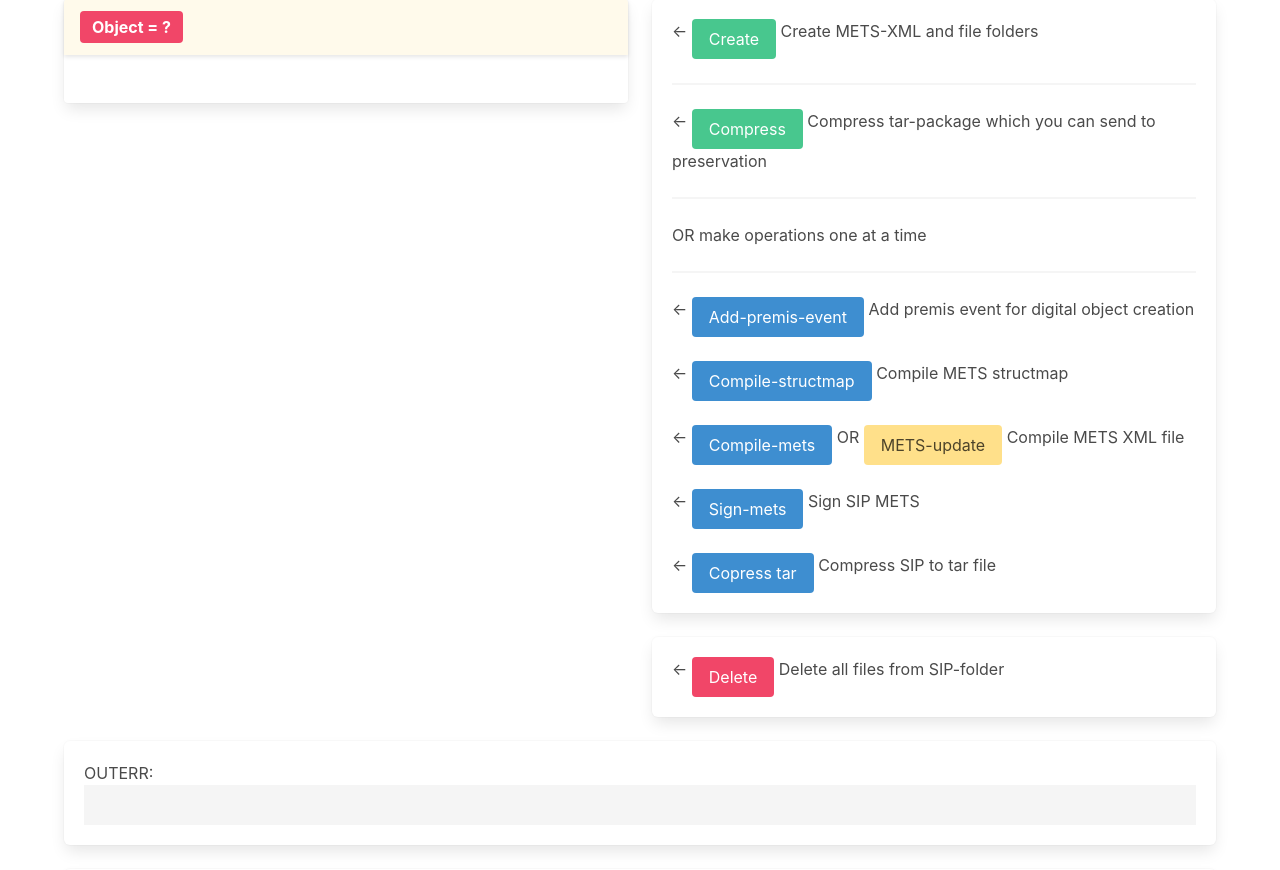
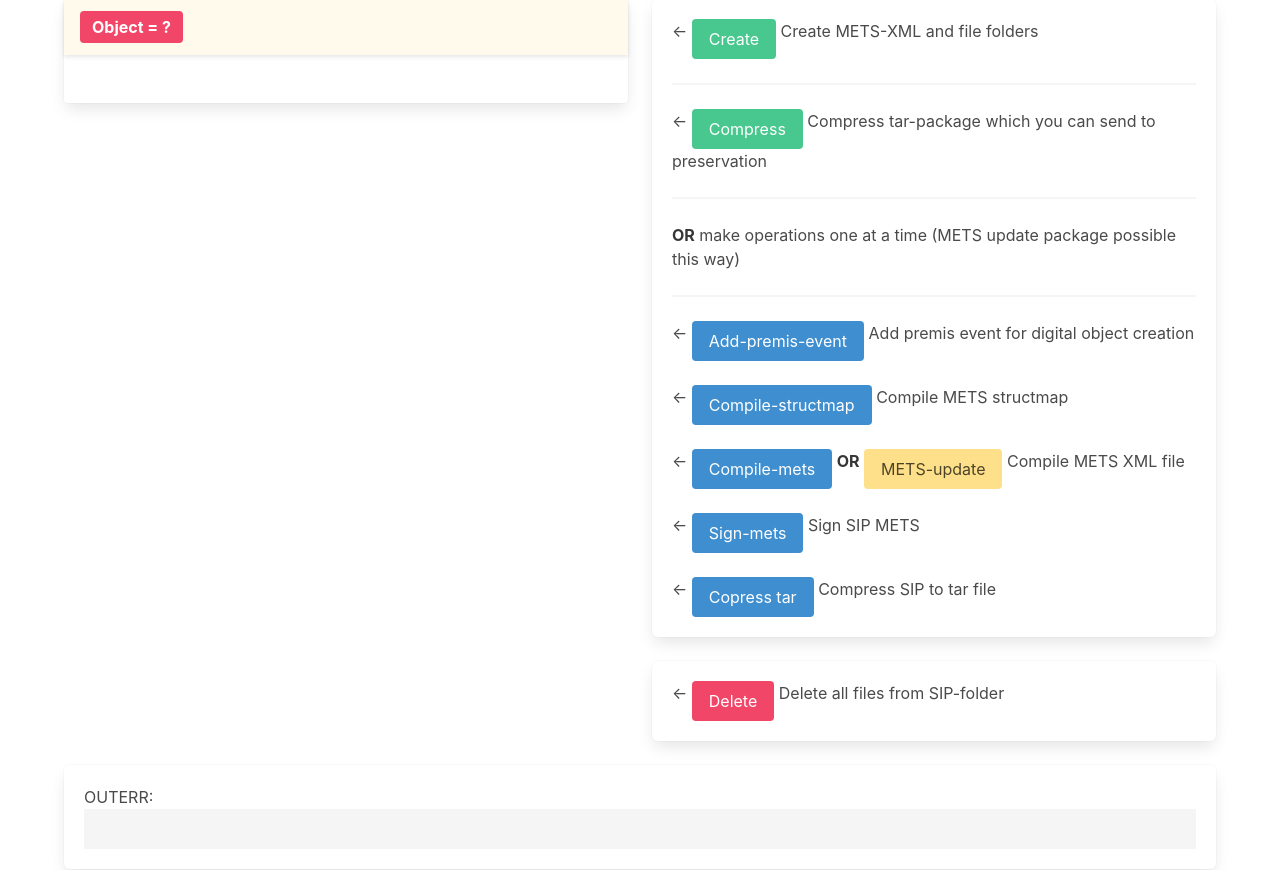
Before and after one commit to FinnishNationalGallery/mediajam, a Python web app: template templates/sip.html in a window 1280 px wide. Shown: the part 137-1007 px from the top of the page. Run offline with Jinja, Linux system fonts and the light colour scheme; the template is opened without the code that fills it, so the values that code supplies are empty; some libraries are stand-ins or nearby versions.

Commit message:
Update sip.html

```diff
--- a/templates/sip.html
+++ b/templates/sip.html
@@ -70,7 +70,7 @@
             <a href="{{url_for('sip_make_tar')}}?flag=once"><button class="button is-success" id="hide1">Compress</button></a>
             Compress tar-package which you can send to preservation
             <hr>
-            OR make operations one at a time
+            <strong>OR</strong> make operations one at a time (METS update package possible this way)
             <hr>
             &larr;
             <a href="{{url_for('sip_premis_event_created')}}?flag=once"><button class="button is-info" id="hide2">Add-premis-event</button></a>
@@ -82,16 +82,16 @@
             </br></br>
             &larr;
             <a href="{{url_for('sip_compile_mets')}}?flag=once"><button class="button is-info" id="hide4">Compile-mets</button></a>
-            OR
-            <a href="{{url_for('sip_compile_mets_update')}}?flag=once"><button class="button is-warning" id="hide4">METS-update</button></a>
+            <strong>OR</strong>
+            <a href="{{url_for('sip_compile_mets_update')}}?flag=once"><button class="button is-warning" id="hide5">METS-update</button></a>
             Compile METS XML file
             </br></br>
             &larr;
-            <a href="{{url_for('sip_sign_mets')}}?flag=once"><button class="button is-info" id="hide5">Sign-mets</button></a>
+            <a href="{{url_for('sip_sign_mets')}}?flag=once"><button class="button is-info" id="hide6">Sign-mets</button></a>
             Sign SIP METS
             </br></br>
             &larr;
-            <a href="{{url_for('sip_make_tar')}}?flag=once"><button class="button is-info" id="hide6">Copress tar</button></a>
+            <a href="{{url_for('sip_make_tar')}}?flag=once"><button class="button is-info" id="hide7">Copress tar</button></a>
             Compress SIP to tar file
         </div>
         <div class="box">
```
